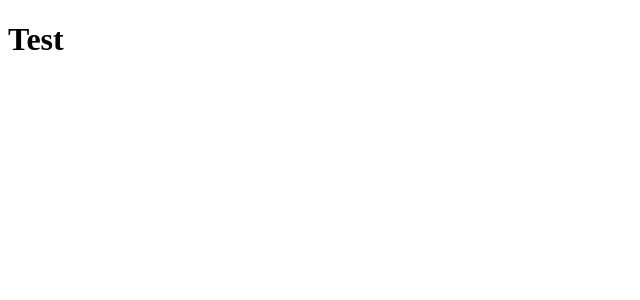
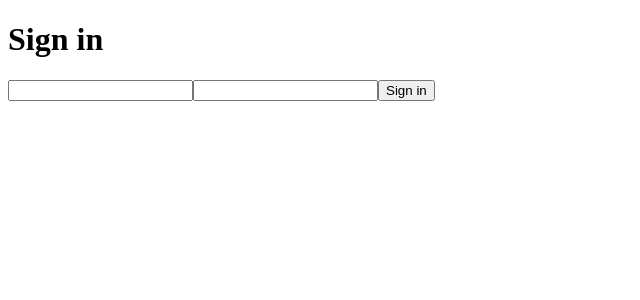
Before and after one commit to leanlord/podcast-finder, a Vue app: page /#/login in a window 1280 px wide. Shown: the top 300 px of the page, without its empty margins (0-640 px from the left). Built offline with nearby package versions, Linux system fonts and the light colour scheme.

Commit message:
feat: created route for auth page, made authorization

```diff
--- a/src/router/index.js
+++ b/src/router/index.js
@@ -1,5 +1,6 @@
-import { createRouter, createWebHistory } from "vue-router";
+import { createRouter, createWebHashHistory } from "vue-router";
 import HomeView from "../views/HomeView.vue";
+import AuthView from "@/views/AuthView";
 
 const routes = [
   {
@@ -7,11 +8,29 @@ const routes = [
     name: "home",
     component: HomeView,
   },
+  {
+    path: "/login",
+    name: "auth",
+    component: AuthView,
+  },
 ];
 
 const router = createRouter({
-  history: createWebHistory(),
+  history: createWebHashHistory(),
   routes,
 });
 
+router.beforeEach(async (to, from, next) => {
+  const token = localStorage.getItem("token");
+  // redirect to auth page if not authorized
+  if (!token && to.name !== "auth") {
+    router.push("/login").catch(() => {});
+  }
+  // redirect to home page if trying to reach auth page while authorized
+  if (token && to.name === "auth") {
+    router.push("/").catch(() => {});
+  }
+  next();
+});
+
 export default router;
--- /dev/null
+++ b/src/views/AuthView.vue
@@ -0,0 +1,46 @@
+<template>
+  <div class="container">
+    <div class="auth">
+      <div class="auth__wrapper">
+        <h1 class="auth__title">Sign in</h1>
+        <form @submit.prevent="loginUser()">
+          <input type="email" v-model="authQuery.email" />
+          <input type="password" v-model="authQuery.password" />
+          <button type="submit">Sign in</button>
+        </form>
+      </div>
+    </div>
+  </div>
+</template>
+
+<script>
+import { ref } from "vue";
+import { authUser } from "@/api/user";
+import router from "@/router";
+
+export default {
+  name: "AuthView",
+  setup() {
+    const authQuery = ref({
+      email: "",
+      password: "",
+    });
+
+    const loginUser = async () => {
+      await authUser(authQuery.value)
+        .then((res) => {
+          localStorage.setItem("token", res.data.token);
+          router.push("/");
+        })
+        .catch((e) => {
+          alert("Error! " + e.response.data.message);
+        });
+    };
+
+    return {
+      authQuery,
+      loginUser,
+    };
+  },
+};
+</script>
```
